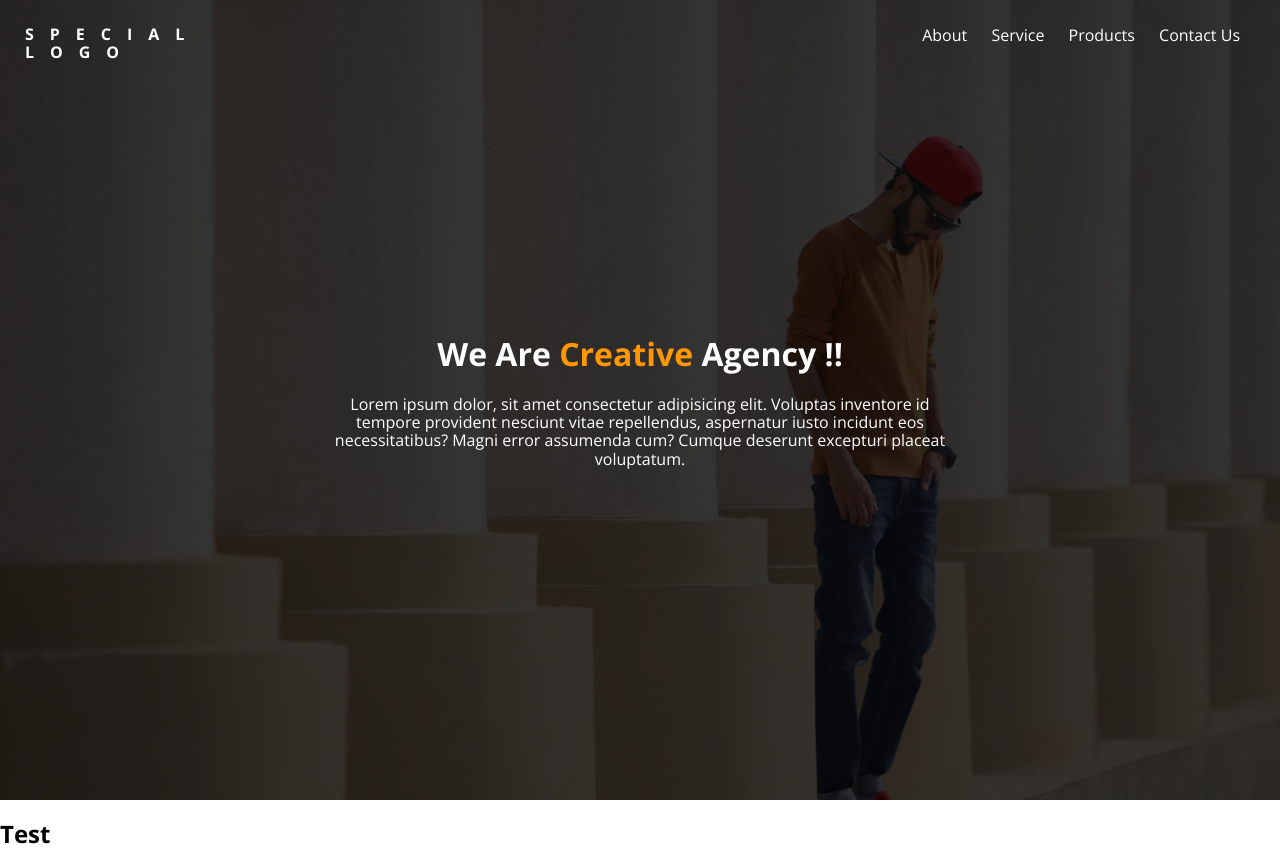
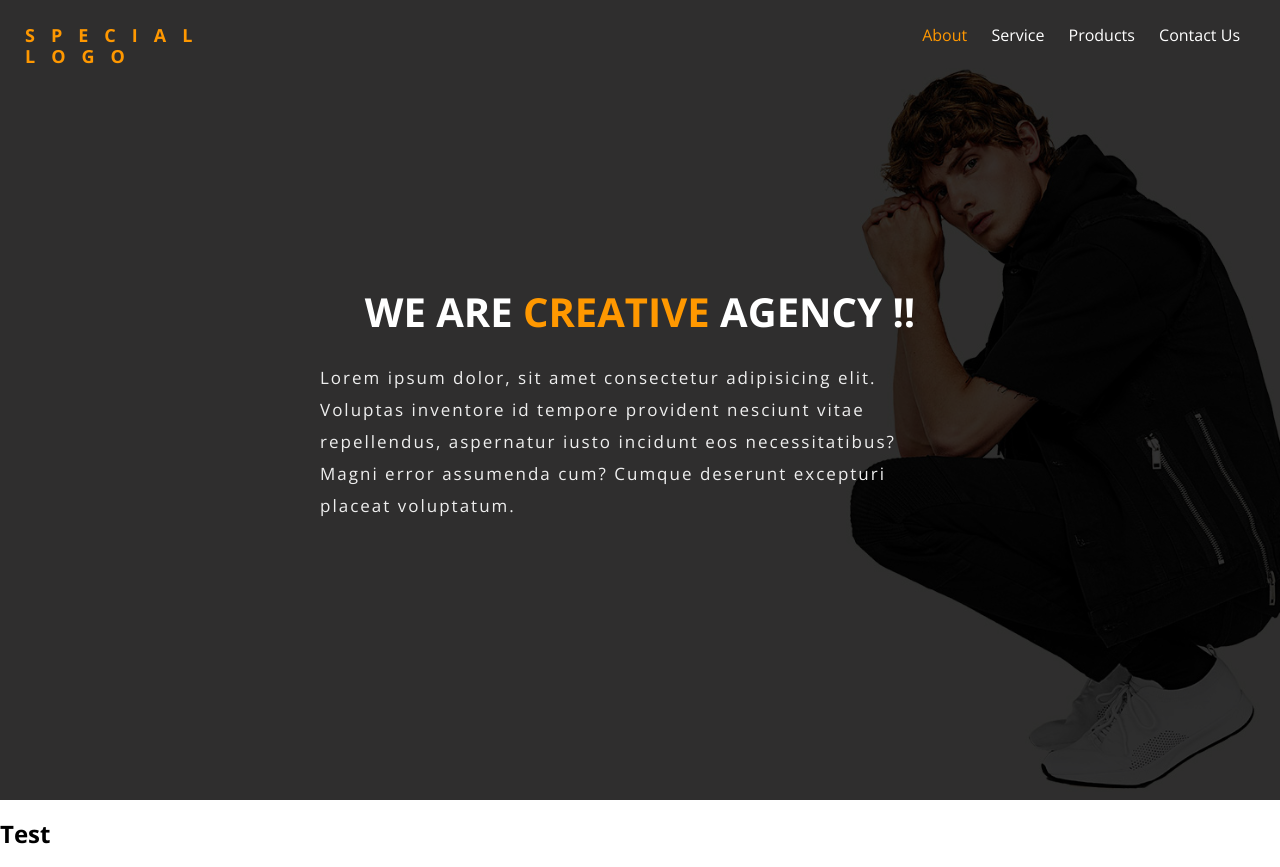
Before and after one commit to Abdelrahman-Elshimy/Special-template, a plain HTML site: page index.html in a window 1280 px wide. Drawn offline with nearby package versions, Linux system fonts and the light colour scheme.

Commit message:
Create Slider

```diff
--- a/css/style.css
+++ b/css/style.css
@@ -32,6 +32,8 @@ body {
     font-weight: bold;
     text-transform: uppercase;
     letter-spacing: 1rem;
+    color: var(--main--color);
+    font-size: 18px;
 }
 .landing-page .header-area .links {
     list-style-type: none;
@@ -44,6 +46,17 @@ body {
     display: inline-block;
     padding: 0px 10px;
 }
+.landing-page .header-area .links li a {
+    color: #fff;
+    text-decoration: none;
+    transition: .6s;
+}
+.landing-page .header-area .links li a:hover {
+    color: var(--main--color);
+}
+.landing-page .header-area .links li a.active {
+    color: var(--main--color);
+}
 .introduction-text {
     position: absolute;
     left: 50%;
@@ -53,6 +66,19 @@ body {
     color: #fff;
     text-align: center;
 }
+.introduction-text h1 {
+    font-size: 40px;
+    text-transform: uppercase;
+}
 .introduction-text h1 span {
     color: var(--main--color);
 }
+.introduction-text p {
+    line-height: 2rem;
+    letter-spacing: 2px;
+    color: #eee;
+    text-align: left;
+    font-size: 17px;
+}
+
+/* End Landing Page  */
--- a/index.html
+++ b/index.html
@@ -17,10 +17,10 @@
         <div class="header-area">
             <div class="logo">Special Logo</div>
             <ul class="links">
-                <li>About</li>
-                <li>Service</li>
-                <li>Products</li>
-                <li>Contact Us</li>
+                <li><a class="active" href="#">About</a></li>
+                <li><a href="#">Service</a></li>
+                <li><a href="#">Products</a></li>
+                <li><a href="#">Contact Us</a></li>
             </ul>
         </div>
         <div class="introduction-text">
--- a/js/custom.js
+++ b/js/custom.js
@@ -0,0 +1,13 @@
+// Select Landing page element
+var landingPage = document.querySelector(".landing-page");
+// get array of images
+var images = [];
+for(let x = 0; x < 5; x++) {
+    this.images.push("slide"+ x);
+}
+landingPage.style.backgroundImage = "url('images/slide0.jpg')";
+
+setInterval(function() {
+    let randomNum = Math.floor(Math.random() * this.images.length);
+    this.landingPage.style.backgroundImage = 'url("images/'+ images[randomNum] +'.jpg")'
+}, 5000);
```
Also changed, not shown: images/slide0.jpg (renamed from images/slide6.jpg), images/slide1.jpg (renamed from images/slide7.jpg), images/slide2.jpg (added), images/slide3.jpg, images/slide4.jpg, images/slide5.jpg (deleted).
